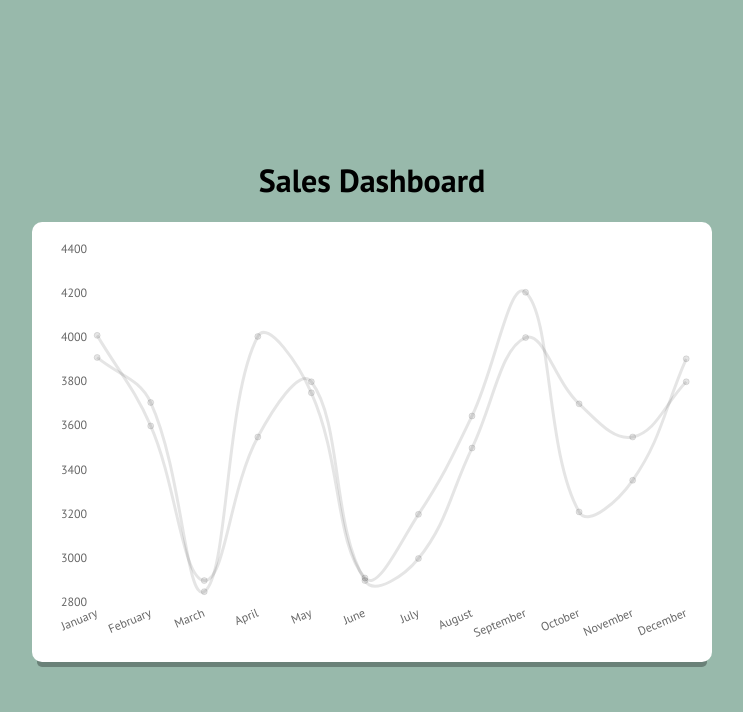
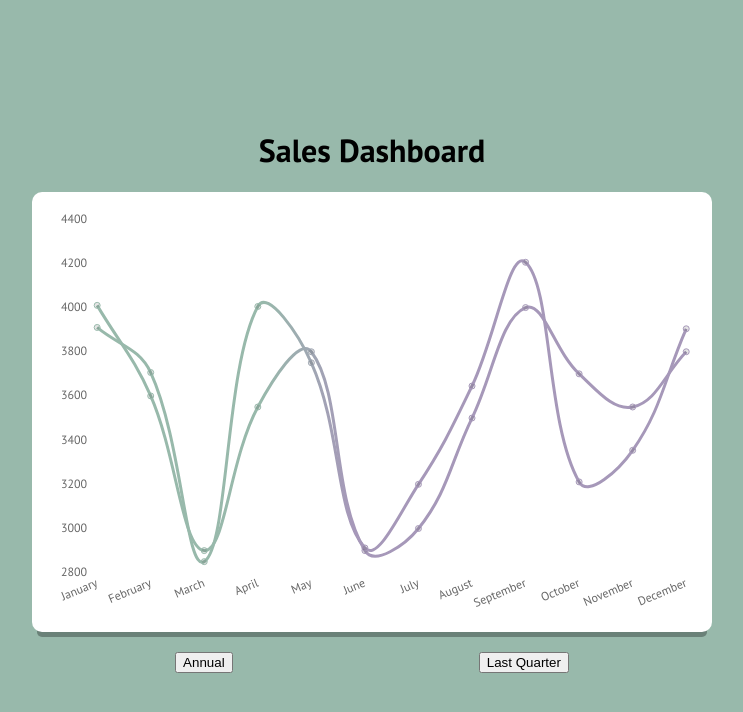
Before and after one commit to rwbrockhoff/chartjsdemo, a React (Create React App) app: page / in a window 1280 px wide. Shown: the top 712 px of the page, without its empty margins (268-1011 px from the left). Built offline with nearby package versions, Linux system fonts and the light colour scheme.

Commit message:
feat: adding buttons to show dynamic data change.

```diff
--- a/src/components/Dashboard/LineGraph.js
+++ b/src/components/Dashboard/LineGraph.js
@@ -1,7 +1,7 @@
 import React, { Component } from 'react'
 import Chart from "chart.js";
 import classes from "./LineGraph.module.css";
-
+var myChart;
 //--Chart Style Options--//
 Chart.defaults.global.defaultFontFamily = "'PT Sans', sans-serif"
 Chart.defaults.global.legend.display = false;
@@ -12,8 +12,17 @@ export default class LineGraph extends Component {
 
     componentDidMount() {
         const { data, average, labels } = this.props;
-        console.log(data.length, labels.length)
-        new Chart(this.chartRef.current, {
+        const myChartRef = this.chartRef.current.getContext('2d');
+        const { width: chartWidth } = myChartRef.canvas;
+
+        //---Gradient Styling---//
+        let gradientLine = myChartRef
+            .createLinearGradient(0, 0, chartWidth, 0);
+        gradientLine.addColorStop(0.7, "#98b9ab");
+        gradientLine.addColorStop(1, "#a698b9");
+        //---Gradient Styling---//
+
+        myChart = new Chart(myChartRef, {
             type: "line",
             data: {
                 //Bring in data
@@ -22,13 +31,15 @@ export default class LineGraph extends Component {
                     {
                         label: "Sales",
                         data: data,
-                        fill: false
+                        fill: false,
+                        borderColor: gradientLine
 
                     },
                     {
                         label: "National Average",
                         data: average,
-                        fill: false
+                        fill: false,
+                        borderColor: gradientLine
                     }
                 ]
             },
--- a/src/views/Dashboard/Dashboard.js
+++ b/src/views/Dashboard/Dashboard.js
@@ -4,15 +4,40 @@ import LineGraph from "../../components/Dashboard/LineGraph";
 import { managerData, nationalAverage, yearLabels } from "./mockData";
 
 export default class Dashboard extends Component {
+    state = {
+        data: managerData,
+        nationalAverageData: nationalAverage,
+        labels: yearLabels
+    }
+
+    handleButtonClick = e => {
+        const { value } = e.target;
+    }
 
     render() {
+        const { data, nationalAverageData, labels } = this.state;
         return (
             <div className={classes.container}>
                 <h1>Sales Dashboard</h1>
                 <LineGraph
-                    data={managerData}
-                    average={nationalAverage}
-                    labels={yearLabels} />
+                    data={data}
+                    average={nationalAverageData}
+                    labels={labels} />
+                <div className={classes.buttonContainer}>
+                    <button
+                        value="annual"
+                        onClick={this.handleButtonClick}
+                    >
+                        Annual
+                    </button>
+
+                    <button
+                        value="lastquarter"
+                        onClick={this.handleButtonClick}
+                    >
+                        Last Quarter
+                    </button>
+                </div>
             </div>
         )
     }
--- a/src/views/Dashboard/Dashboard.module.css
+++ b/src/views/Dashboard/Dashboard.module.css
@@ -7,3 +7,10 @@
     justify-content: center;
     flex-direction: column;
 }
+
+.buttonContainer {
+    display: flex;
+    justify-content: space-around;
+    width: 50vw;
+    padding: 20px 0px;
+}
```
